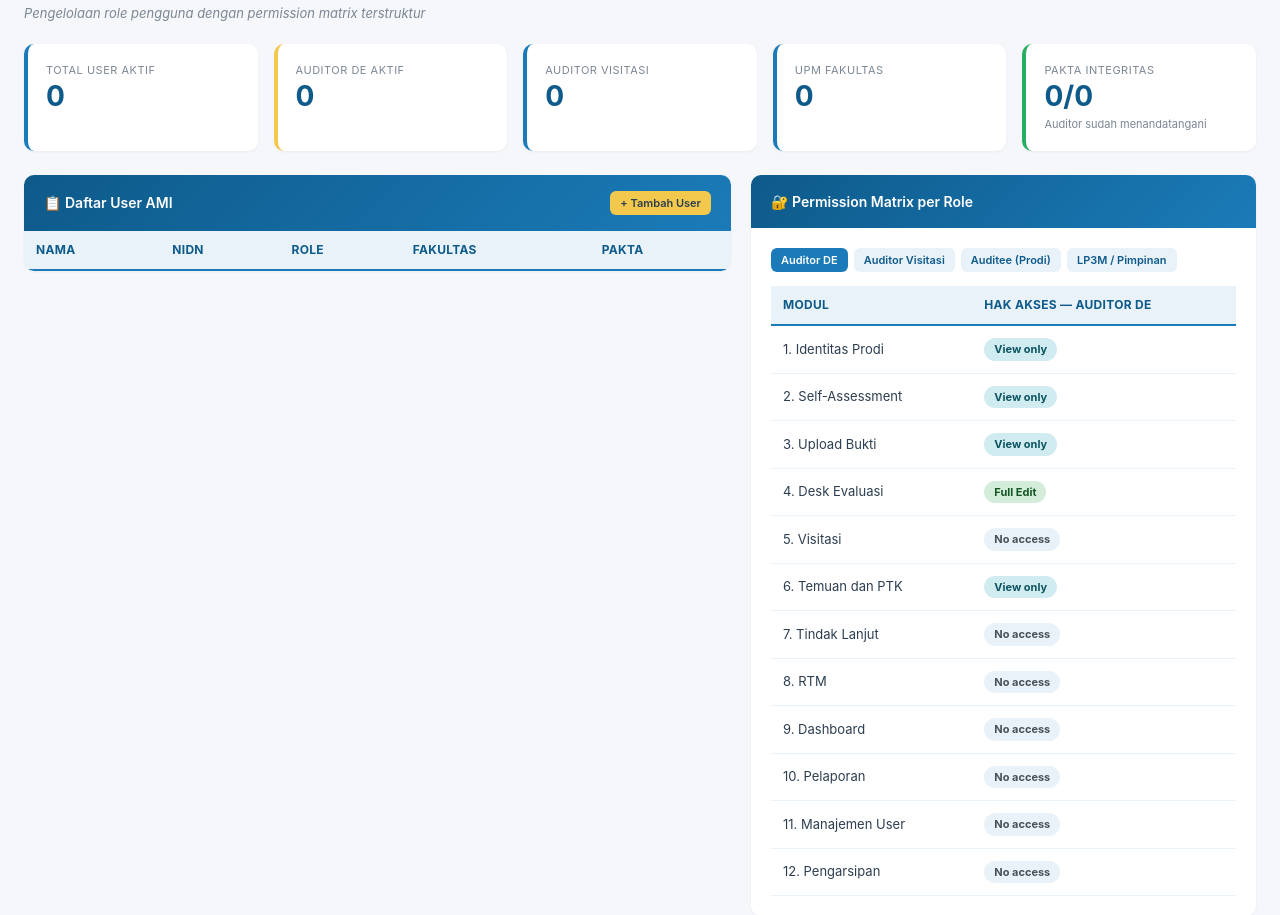
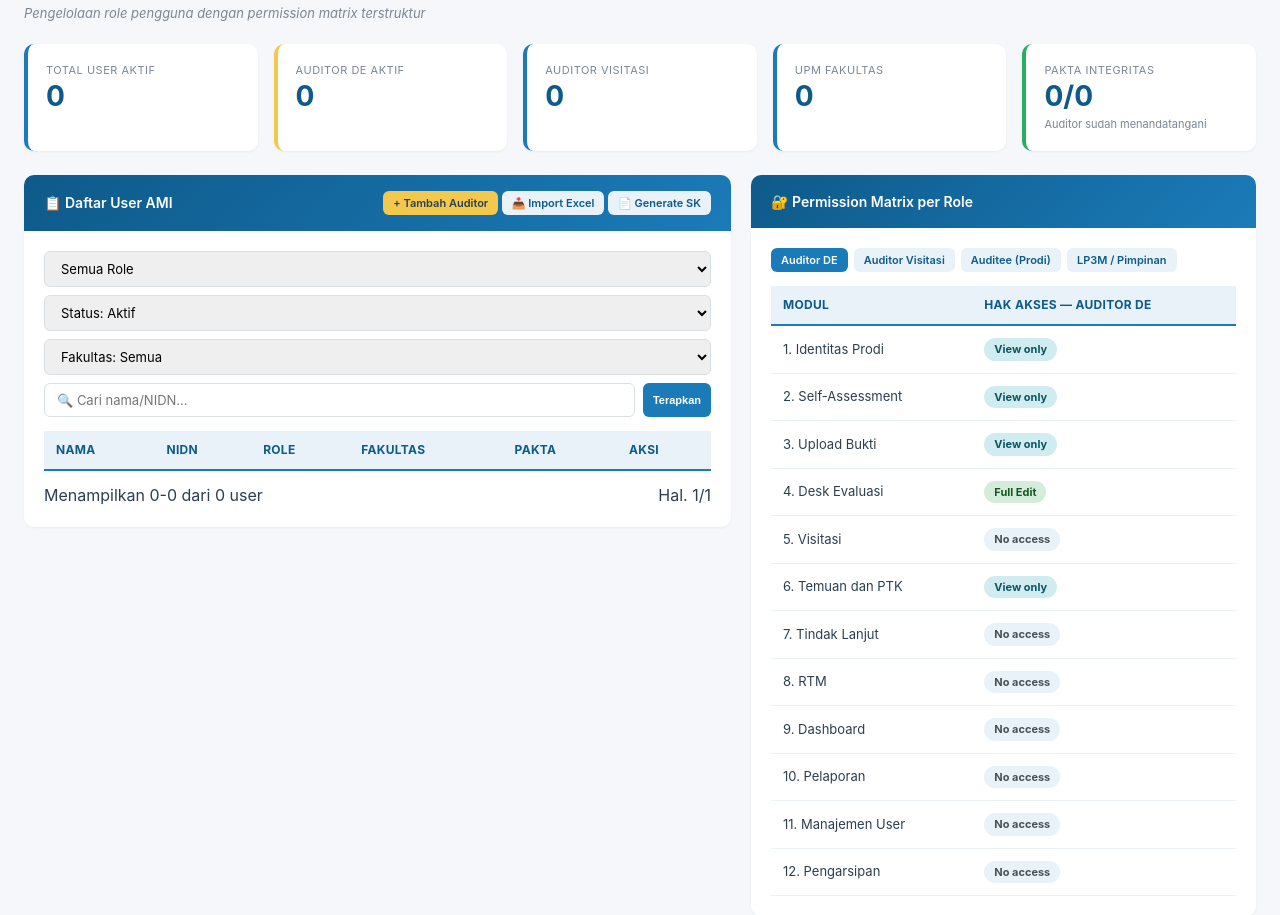
Before and after one commit to unisan-gtlo/siami, a Django app: page /user-auditor/ in a window 1280 px wide. Shown: the part 200-1115 px from the top of the page. Run offline with Django 5.2, Linux system fonts and the light colour scheme; the visitor is signed in with stand-in values (Sample User, id 1); data comes from the database, SQL or seed files in the repository; lists and menus that the app fills with data are empty.

Commit message:
feat(ami_user): match Manajemen User mockup -- filter, pagination, CRUD, Excel import, SK generation
Gap-analyzed against the Modul 11 mockup screenshot and closed every
item that was missing:

- Filter (role/status/fakultas) + search (nama/NIDN) + pagination (12
  per page) on the auditor table -- previously showed every UserAmi
  unfiltered on one page.
- Credential sub-caption (sertifikasi_auditor + pengalaman_audit_thn)
  under each name -- fields already existed on the model, just never
  rendered anywhere.
- Conflict-of-interest badge: computed from real DePenugasan data
  (auditor assigned to a prodi in their own fakultas), not asserted --
  crossover-mandatory principle already documented in the page's own
  "Catatan Khusus" box, now actually enforced-and-shown.
- Aksi column: Detail (new read-only profile + assignment history
  page) and, for auditors with an unsigned pact, a TTD action.
- "+Tambah Auditor" is now a real portal form (create auth.User +
  UserAmi together, random temp password shown once) instead of
  linking out to raw /admin/auth/user/add/.
- "Import Excel" bulk upserts by username via openpyxl (already a
  dependency), with a downloadable template and a per-row
  created/updated/failed report -- never silently skips a bad row.
- "Generate SK" produces a DOCX "SK Penetapan Tim Auditor" grouped by
  role, pulling the real Siklus.sk_rektor_no/tgl when set and saying so
  honestly when it isn't, rather than inventing an SK number.

TTD/"Konfirmasi Pakta" is deliberately framed as LP3M recording an
administrative confirmation (e.g. a physical signed copy was received),
not as LP3M signing on the auditor's behalf -- the page text says this
explicitly so it can't be mistaken for fabricating someone's consent.

Co-Authored-By: Claude Sonnet 5 <noreply@anthropic.com>

```diff
--- a/apps/ami_user/urls.py
+++ b/apps/ami_user/urls.py
@@ -7,4 +7,10 @@ app_name = 'user_auditor'
 urlpatterns = [
     path('', views.user_auditor_list, name='user_auditor_list'),
     path('pakta-integritas/tandatangani/', views.sign_pakta_integritas, name='sign_pakta_integritas'),
+    path('<int:user_id>/', views.user_detail, name='user_detail'),
+    path('<int:user_id>/konfirmasi-pakta/', views.konfirmasi_pakta, name='konfirmasi_pakta'),
+    path('tambah/', views.tambah_auditor, name='tambah_auditor'),
+    path('import-excel/', views.import_excel_auditor, name='import_excel'),
+    path('import-excel/template/', views.download_template_excel, name='download_template_excel'),
+    path('generate-sk/', views.generate_sk, name='generate_sk'),
 ]
--- a/apps/ami_user/views.py
+++ b/apps/ami_user/views.py
@@ -1,7 +1,11 @@
 from django.contrib import messages
 from django.contrib.auth.decorators import login_required
-from django.shortcuts import redirect, render
+from django.core.paginator import Paginator
+from django.db import models
+from django.shortcuts import get_object_or_404, redirect, render
 from django.utils import timezone
+
+from apps.ami_master.models import Fakultas
 
 from .models import UserAmi
 
@@ -89,36 +93,99 @@ def _is_pengawas(request):
     return request.user.is_superuser or (user_ami and (user_ami.is_lp3m or user_ami.is_pimpinan))
 
 
+def ada_konflik_kepentingan(user_ami):
+    """True kalau auditor ini punya penugasan DE untuk prodi di fakultas
+    sendiri -- crossover mandatory (prinsip independensi Pasal 67 ayat 2
+    Permendiktisaintek 39/2025, sudah dicatat di catatan khusus role
+    auditor). Dihitung dari penugasan riil, bukan diasumsikan."""
+    from apps.ami_de.models import DePenugasan
+
+    if not user_ami.fakultas_id:
+        return False
+    return DePenugasan.objects.filter(
+        auditor=user_ami, pengisian__prodi__fakultas_id=user_ami.fakultas_id,
+    ).exists()
+
+
 @login_required
 def user_auditor_list(request):
     if not _is_pengawas(request):
         messages.error(request, 'Halaman ini hanya untuk LP3M/Pimpinan.')
         return render(request, 'ami_user/forbidden.html', {'active_tab': 'user_auditor'})
 
-    role_key = request.GET.get('role', 'auditor_de')
+    role_key = request.GET.get('matrix', 'auditor_de')
     if role_key not in PERMISSION_MATRIX:
         role_key = 'auditor_de'
 
-    users = UserAmi.objects.select_related('user', 'fakultas').order_by('user__username')
+    base_qs = UserAmi.objects.select_related('user', 'fakultas').order_by('user__username')
 
     stats = {
-        'total_aktif': users.filter(is_aktif=True).count(),
-        'auditor_de': users.filter(is_auditor_de=True, is_aktif=True).count(),
-        'auditor_visitasi': users.filter(is_auditor_visitasi=True, is_aktif=True).count(),
-        'upm': users.filter(is_upm=True, is_aktif=True).count(),
+        'total_aktif': base_qs.filter(is_aktif=True).count(),
+        'auditor_de': base_qs.filter(is_auditor_de=True, is_aktif=True).count(),
+        'auditor_visitasi': base_qs.filter(is_auditor_visitasi=True, is_aktif=True).count(),
+        'upm': base_qs.filter(is_upm=True, is_aktif=True).count(),
     }
-    auditor_qs = users.filter(is_auditor_de=True) | users.filter(is_auditor_visitasi=True)
+    auditor_qs = base_qs.filter(is_auditor_de=True) | base_qs.filter(is_auditor_visitasi=True)
     auditor_qs = auditor_qs.distinct()
     pakta_signed = auditor_qs.filter(pakta_integritas_signed_at__isnull=False).count()
     pakta_total = auditor_qs.count()
 
+    # --- Filter & pencarian tabel (dimensi terpisah dari `matrix` di atas) ---
+    peran_filter = request.GET.get('peran', '')
+    status_filter = request.GET.get('status', 'aktif')
+    fakultas_filter = request.GET.get('fakultas', '')
+    q = request.GET.get('q', '').strip()
+
+    users = base_qs
+    if peran_filter == 'auditor_de':
+        users = users.filter(is_auditor_de=True)
+    elif peran_filter == 'auditor_visitasi':
+        users = users.filter(is_auditor_visitasi=True)
+    elif peran_filter == 'upm':
+        users = users.filter(is_upm=True)
+    elif peran_filter == 'lp3m':
+        users = users.filter(is_lp3m=True)
+    elif peran_filter == 'pimpinan':
+        users = users.filter(is_pimpinan=True)
+    elif peran_filter == 'auditee':
+        users = users.filter(
+            is_auditor_de=False, is_auditor_visitasi=False, is_upm=False,
+            is_lp3m=False, is_pimpinan=False,
+        )
+
+    if status_filter == 'aktif':
+        users = users.filter(is_aktif=True)
+    elif status_filter == 'nonaktif':
+        users = users.filter(is_aktif=False)
+
+    if fakultas_filter:
+        users = users.filter(fakultas_id=fakultas_filter)
+
+    if q:
+        users = users.filter(
+            models.Q(user__first_name__icontains=q) | models.Q(user__last_name__icontains=q) |
+            models.Q(user__username__icontains=q) | models.Q(nidn_nip__icontains=q),
+        )
+
+    users = list(users)
+    for u in users:
+        is_auditor = u.is_auditor_de or u.is_auditor_visitasi
+        u.konflik = is_auditor and ada_konflik_kepentingan(u)
+        u.butuh_pakta = is_auditor and not u.pakta_integritas_signed_at
+
+    paginator = Paginator(users, 12)
+    page_obj = paginator.get_page(request.GET.get('page'))
+
     role_choices = [(key, r['label']) for key, r in PERMISSION_MATRIX.items()]
 
     return render(request, 'ami_user/user_auditor_list.html', {
-        'users': users, 'stats': stats,
+        'page_obj': page_obj, 'stats': stats,
         'pakta_signed': pakta_signed, 'pakta_total': pakta_total,
         'role_choices': role_choices, 'role_key': role_key,
         'selected_role': PERMISSION_MATRIX[role_key],
+        'fakultas_list': Fakultas.objects.filter(is_aktif=True).order_by('kode'),
+        'peran_filter': peran_filter, 'status_filter': status_filter,
+        'fakultas_filter': fakultas_filter, 'q': q,
         'active_tab': 'user_auditor',
     })
 
@@ -138,3 +205,243 @@ def sign_pakta_integritas(request):
     if user_ami.is_auditor_de:
         return redirect('de:penugasan_list')
     return redirect('visitasi:visitasi_saya')
+
+
+@login_required
+def user_detail(request, user_id):
+    if not _is_pengawas(request):
+        messages.error(request, 'Halaman ini hanya untuk LP3M/Pimpinan.')
+        return render(request, 'ami_user/forbidden.html', {'active_tab': 'user_auditor'})
+
+    from apps.ami_de.models import DePenugasan
+
+    target = get_object_or_404(UserAmi.objects.select_related('user', 'fakultas', 'prodi'), pk=user_id)
+    penugasan_list = DePenugasan.objects.filter(auditor=target).select_related(
+        'pengisian__prodi__fakultas', 'siklus',
+    ).order_by('-siklus')
+
+    return render(request, 'ami_user/user_detail.html', {
+        'target': target,
+        'konflik': (target.is_auditor_de or target.is_auditor_visitasi) and ada_konflik_kepentingan(target),
+        'penugasan_list': penugasan_list,
+        'active_tab': 'user_auditor',
+    })
+
+
+@login_required
+def tambah_auditor(request):
+    if not _is_pengawas(request):
+        messages.error(request, 'Halaman ini hanya untuk LP3M/Pimpinan.')
+        return render(request, 'ami_user/forbidden.html', {'active_tab': 'user_auditor'})
+
+    from django.contrib.auth.models import User
+
+    from .forms import TambahAuditorForm
+
+    if request.method == 'POST':
+        form = TambahAuditorForm(request.POST)
+        if form.is_valid():
+            cd = form.cleaned_data
+            password = User.objects.make_random_password(length=10)
+            user = User.objects.create_user(
+                username=cd['username'], email=cd.get('email') or '',
+                first_name=cd['first_name'], last_name=cd.get('last_name') or '',
+                password=password,
+            )
+            UserAmi.objects.create(
+                user=user, nidn_nip=cd.get('nidn_nip'), fakultas=cd.get('fakultas'), prodi=cd.get('prodi'),
+                is_auditor_de=cd.get('is_auditor_de', False), is_auditor_visitasi=cd.get('is_auditor_visitasi', False),
+                is_upm=cd.get('is_upm', False), sertifikasi_auditor=cd.get('sertifikasi_auditor'),
+                pengalaman_audit_thn=cd.get('pengalaman_audit_thn'),
+            )
+            messages.success(
+                request,
+                f'Auditor "{cd["username"]}" berhasil dibuat. Password sementara: {password} '
+                '-- catat dan sampaikan ke yang bersangkutan lewat jalur aman (sistem belum '
+                'punya integrasi email/SSO untuk mengirim otomatis).',
+            )
+            return redirect('user_auditor:user_auditor_list')
+    else:
+        form = TambahAuditorForm()
+
+    return render(request, 'ami_user/tambah_auditor.html', {
+        'form': form, 'active_tab': 'user_auditor',
+    })
+
+
+@login_required
+def import_excel_auditor(request):
+    if not _is_pengawas(request):
+        messages.error(request, 'Halaman ini hanya untuk LP3M/Pimpinan.')
+        return render(request, 'ami_user/forbidden.html', {'active_tab': 'user_auditor'})
+
+    from django.contrib.auth.models import User
+
+    from .forms import ImportExcelAuditorForm
+
+    hasil = None
+    if request.method == 'POST':
+        form = ImportExcelAuditorForm(request.POST, request.FILES)
+        if form.is_valid():
+            import openpyxl
+
+            wb = openpyxl.load_workbook(form.cleaned_data['file'])
+            ws = wb.active
+            rows = list(ws.iter_rows(min_row=2, values_only=True))
+
+            dibuat, diperbarui, gagal = [], [], []
+            for i, row in enumerate(rows, start=2):
+                if not row or not row[0]:
+                    continue
+                try:
+                    nama, username, email, nidn, fakultas_kode, aud_de, aud_vis, upm, sertifikasi, pengalaman = (
+                        (list(row) + [None] * 10)[:10]
+                    )
+                    if not username:
+                        gagal.append(f'Baris {i}: username kosong.')
+                        continue
+                    fakultas_obj = Fakultas.objects.filter(kode=fakultas_kode).first() if fakultas_kode else None
+                    user, user_created = User.objects.get_or_create(
+                        username=str(username).strip(),
+                        defaults={'first_name': str(nama or username), 'email': str(email or '')},
+                    )
+                    if user_created:
+                        user.set_password(User.objects.make_random_password(length=10))
+                        user.save()
+                    ua, ua_created = UserAmi.objects.get_or_create(user=user)
+                    ua.nidn_nip = str(nidn).strip() if nidn else ua.nidn_nip
+                    ua.fakultas = fakultas_obj or ua.fakultas
+                    ua.is_auditor_de = str(aud_de).strip().lower() in ('ya', 'yes', 'true', '1') if aud_de is not None else ua.is_auditor_de
+                    ua.is_auditor_visitasi = str(aud_vis).strip().lower() in ('ya', 'yes', 'true', '1') if aud_vis is not None else ua.is_auditor_visitasi
+                    ua.is_upm = str(upm).strip().lower() in ('ya', 'yes', 'true', '1') if upm is not None else ua.is_upm
+                    ua.sertifikasi_auditor = str(sertifikasi).strip() if sertifikasi else ua.sertifikasi_auditor
+                    ua.pengalaman_audit_thn = int(pengalaman) if pengalaman else ua.pengalaman_audit_thn
+                    ua.save()
+                    (dibuat if (user_created or ua_created) else diperbarui).append(f'{username} ({nama or "-"})')
+                except Exception as e:
+                    gagal.append(f'Baris {i}: {e}')
+
+            hasil = {'dibuat': dibuat, 'diperbarui': diperbarui, 'gagal': gagal}
+    else:
+        form = ImportExcelAuditorForm()
+
+    return render(request, 'ami_user/import_excel.html', {
+        'form': form, 'hasil': hasil, 'active_tab': 'user_auditor',
+    })
+
+
+@login_required
+def download_template_excel(request):
+    if not _is_pengawas(request):
+        messages.error(request, 'Halaman ini hanya untuk LP3M/Pimpinan.')
+        return render(request, 'ami_user/forbidden.html', {'active_tab': 'user_auditor'})
+
+    import openpyxl
+    from django.http import HttpResponse
+
+    wb = openpyxl.Workbook()
+    ws = wb.active
+    ws.title = 'Template Auditor'
+    ws.append([
+        'Nama', 'Username', 'Email', 'NIDN', 'Kode Fakultas',
+        'Auditor DE (Ya/Tidak)', 'Auditor Visitasi (Ya/Tidak)', 'UPM (Ya/Tidak)',
+        'Sertifikasi', 'Pengalaman (tahun)',
+    ])
+    ws.append(['Dr. Contoh Nama', 'contoh.nama', 'contoh@unisan-g.id', '0012345678', 'FEB', 'Ya', 'Tidak', 'Tidak', 'CIIQA', 3])
+
+    response = HttpResponse(
+        content_type='application/vnd.openxmlformats-officedocument.spreadsheetml.sheet',
+    )
+    response['Content-Disposition'] = 'attachment; filename="template-import-auditor.xlsx"'
+    wb.save(response)
+    return response
+
+
+@login_required
+def generate_sk(request):
+    if not _is_pengawas(request):
+        messages.error(request, 'Halaman ini hanya untuk LP3M/Pimpinan.')
+        return render(request, 'ami_user/forbidden.html', {'active_tab': 'user_auditor'})
+
+    import io
+
+    from django.http import HttpResponse
+    from docx import Document
+    from docx.enum.text import WD_ALIGN_PARAGRAPH
+
+    from apps.ami_core.models import Siklus
+
+    siklus = Siklus.objects.filter(is_current=True).first()
+    auditor_de = UserAmi.objects.filter(is_auditor_de=True, is_aktif=True).select_related('user', 'fakultas').order_by('user__first_name')
+    auditor_vis = UserAmi.objects.filter(is_auditor_visitasi=True, is_aktif=True).select_related('user', 'fakultas').order_by('user__first_name')
+    upm = UserAmi.objects.filter(is_upm=True, is_aktif=True).select_related('user', 'fakultas').order_by('user__first_name')
+
+    document = Document()
+    title = document.add_heading('SURAT KEPUTUSAN', level=0)
+    title.alignment = WD_ALIGN_PARAGRAPH.CENTER
+    sub = document.add_paragraph('Penetapan Tim Auditor Audit Mutu Internal')
+    sub.alignment = WD_ALIGN_PARAGRAPH.CENTER
+
+    if siklus and siklus.sk_rektor_no:
+        document.add_paragraph(f'Nomor: {siklus.sk_rektor_no}')
+    else:
+        document.add_paragraph('Nomor: (belum ditetapkan -- lengkapi lewat Siklus AMI di admin)')
+    document.add_paragraph(f'Siklus: {siklus if siklus else "-"}')
+    document.add_paragraph(f'Tanggal SK: {siklus.sk_rektor_tgl if siklus and siklus.sk_rektor_tgl else "(belum ditetapkan)"}')
+    document.add_paragraph()
+
+    for judul, qs in [('Auditor Desk Evaluasi', auditor_de), ('Auditor Visitasi', auditor_vis), ('UPM Fakultas', upm)]:
+        document.add_heading(judul, level=2)
+        if qs.exists():
+            table = document.add_table(rows=1, cols=3)
+            table.style = 'Table Grid'
+            hdr = table.rows[0].cells
+            for i, h in enumerate(['Nama', 'NIDN', 'Fakultas']):
+                hdr[i].text = h
+                hdr[i].paragraphs[0].runs[0].bold = True
+            for a in qs:
+                row = table.add_row().cells
+                row[0].text = str(a)
+                row[1].text = a.nidn_nip or '-'
+                row[2].text = str(a.fakultas) if a.fakultas_id else '-'
+        else:
+            document.add_paragraph('Belum ada yang ditetapkan pada role ini.')
+        document.add_paragraph()
+
+    document.add_paragraph()
+    ttd = document.add_paragraph()
+    ttd.alignment = WD_ALIGN_PARAGRAPH.CENTER
+    ttd.add_run('Rektor Universitas Ichsan Gorontalo\n\n\n\n( _____________________________ )')
+
+    buffer = io.BytesIO()
+    document.save(buffer)
+    buffer.seek(0)
+    response = HttpResponse(
+        buffer.getvalue(),
+        content_type='application/vnd.openxmlformats-officedocument.wordprocessingml.document',
+    )
+    response['Content-Disposition'] = f'attachment; filename="sk-tim-auditor-siklus{siklus.no_siklus if siklus else "x"}.docx"'
+    return response
+
+
+@login_required
+def konfirmasi_pakta(request, user_id):
+    if not _is_pengawas(request):
+        messages.error(request, 'Halaman ini hanya untuk LP3M/Pimpinan.')
+        return render(request, 'ami_user/forbidden.html', {'active_tab': 'user_auditor'})
+
+    target = get_object_or_404(UserAmi, pk=user_id)
+
+    if request.method == 'POST':
+        target.pakta_integritas_signed_at = timezone.now()
+        target.save(update_fields=['pakta_integritas_signed_at', 'updated_at'])
+        messages.success(
+            request,
+            f'Pakta Integritas {target} dicatat sebagai sudah diterima (konfirmasi administratif LP3M -- '
+            'bukan tanda tangan digital oleh yang bersangkutan).',
+        )
+        return redirect('user_auditor:user_auditor_list')
+
+    return render(request, 'ami_user/konfirmasi_pakta.html', {
+        'target': target, 'active_tab': 'user_auditor',
+    })
--- a/templates/ami_user/user_auditor_list.html
+++ b/templates/ami_user/user_auditor_list.html
@@ -36,15 +36,53 @@
 <div class="card">
     <div class="card-header" style="display:flex;justify-content:space-between;">
         <span>📋 Daftar User AMI</span>
-        <a class="btn btn-sm btn-warning" href="/admin/auth/user/add/">+ Tambah User</a>
+        <div>
+            <a class="btn btn-sm btn-warning" href="{% url 'user_auditor:tambah_auditor' %}">+ Tambah Auditor</a>
+            <a class="btn btn-sm btn-secondary" href="{% url 'user_auditor:import_excel' %}">📥 Import Excel</a>
+            <a class="btn btn-sm btn-secondary" href="{% url 'user_auditor:generate_sk' %}">📄 Generate SK</a>
+        </div>
     </div>
-    <div class="card-body" style="padding:0;">
+    <div class="card-body">
+        <form method="get" style="display:flex;gap:8px;flex-wrap:wrap;margin-bottom:14px;">
+            <select name="peran" onchange="this.form.submit()">
+                <option value="">Semua Role</option>
+                <option value="auditor_de" {% if peran_filter == 'auditor_de' %}selected{% endif %}>Auditor DE</option>
+                <option value="auditor_visitasi" {% if peran_filter == 'auditor_visitasi' %}selected{% endif %}>Auditor Visitasi</option>
+                <option value="upm" {% if peran_filter == 'upm' %}selected{% endif %}>UPM</option>
+                <option value="lp3m" {% if peran_filter == 'lp3m' %}selected{% endif %}>LP3M</option>
+                <option value="pimpinan" {% if peran_filter == 'pimpinan' %}selected{% endif %}>Pimpinan</option>
+                <option value="auditee" {% if peran_filter == 'auditee' %}selected{% endif %}>Auditee</option>
+            </select>
+            <select name="status" onchange="this.form.submit()">
+                <option value="aktif" {% if status_filter == 'aktif' %}selected{% endif %}>Status: Aktif</option>
+                <option value="nonaktif" {% if status_filter == 'nonaktif' %}selected{% endif %}>Status: Nonaktif</option>
+                <option value="semua" {% if status_filter == 'semua' %}selected{% endif %}>Status: Semua</option>
+            </select>
+            <select name="fakultas" onchange="this.form.submit()">
+                <option value="">Fakultas: Semua</option>
+                {% for f in fakultas_list %}
+                <option value="{{ f.id }}" {% if fakultas_filter == f.id|stringformat:'s' %}selected{% endif %}>{{ f.nama_singkat }}</option>
+                {% endfor %}
+            </select>
+            <input type="text" name="q" value="{{ q }}" placeholder="🔍 Cari nama/NIDN..." style="flex:1;min-width:180px;">
+            <button class="btn btn-sm btn-primary" type="submit">Terapkan</button>
+        </form>
+
+        <div style="overflow-x:auto;">
         <table>
-            <thead><tr><th>Nama</th><th>NIDN</th><th>Role</th><th>Fakultas</th><th>Pakta</th></tr></thead>
+            <thead><tr><th>Nama</th><th>NIDN</th><th>Role</th><th>Fakultas</th><th>Pakta</th><th>Aksi</th></tr></thead>
             <tbody>
-                {% for u in users %}
+                {% for u in page_obj %}
                 <tr>
-                    <td>{{ u }}</td>
+                    <td>
+                        {{ u }}
+                        {% if u.sertifikasi_auditor or u.pengalaman_audit_thn %}
+                        <br><span class="meta">{{ u.sertifikasi_auditor|default:"" }}{% if u.sertifikasi_auditor and u.pengalaman_audit_thn %} &bull; {% endif %}{% if u.pengalaman_audit_thn %}{{ u.pengalaman_audit_thn }} thn pengalaman{% endif %}</span>
+                        {% endif %}
+                        {% if u.konflik %}
+                        <br><span class="badge b-danger" title="Auditor punya penugasan DE di fakultasnya sendiri">⚠ Konflik kepentingan</span>
+                        {% endif %}
+                    </td>
                     <td>{{ u.nidn_nip|default:"-" }}</td>
                     <td>
                         {% if u.is_auditor_de %}<span class="badge b-warn">Auditor DE</span>{% endif %}
@@ -68,10 +106,30 @@
                             —
                         {% endif %}
                     </td>
+                    <td>
+                        <a class="btn btn-sm btn-secondary" href="{% url 'user_auditor:user_detail' u.id %}">🔍 Detail</a>
+                        {% if u.butuh_pakta %}
+                        <a class="btn btn-sm btn-warning" href="{% url 'user_auditor:konfirmasi_pakta' u.id %}">✍️ TTD</a>
+                        {% endif %}
+                    </td>
                 </tr>
                 {% endfor %}
             </tbody>
         </table>
+        </div>
+
+        <div style="display:flex;justify-content:space-between;align-items:center;margin-top:12px;">
+            <span class="meta">Menampilkan {{ page_obj.start_index }}-{{ page_obj.end_index }} dari {{ page_obj.paginator.count }} user</span>
+            <div>
+                {% if page_obj.has_previous %}
+                <a class="btn btn-sm btn-secondary" href="?page={{ page_obj.previous_page_number }}&peran={{ peran_filter }}&status={{ status_filter }}&fakultas={{ fakultas_filter }}&q={{ q }}">← Prev</a>
+                {% endif %}
+                <span class="meta">Hal. {{ page_obj.number }}/{{ page_obj.paginator.num_pages }}</span>
+                {% if page_obj.has_next %}
+                <a class="btn btn-sm btn-secondary" href="?page={{ page_obj.next_page_number }}&peran={{ peran_filter }}&status={{ status_filter }}&fakultas={{ fakultas_filter }}&q={{ q }}">Next →</a>
+                {% endif %}
+            </div>
+        </div>
     </div>
 </div>
 
@@ -81,7 +139,7 @@
         <div style="display:flex;gap:6px;flex-wrap:wrap;margin-bottom:14px;">
             {% for key, label in role_choices %}
             <a class="btn btn-sm {% if role_key == key %}btn-primary{% else %}btn-secondary{% endif %}"
-               href="?role={{ key }}">{{ label }}</a>
+               href="?matrix={{ key }}">{{ label }}</a>
             {% endfor %}
         </div>
         <table>
```
Also changed, not shown: apps/ami_user/forms.py (added, +42 -0 lines), templates/ami_user/import_excel.html (added, +56 -0 lines), templates/ami_user/konfirmasi_pakta.html (added, +23 -0 lines), templates/ami_user/tambah_auditor.html (added, +33 -0 lines), templates/ami_user/user_detail.html (added, +72 -0 lines).
